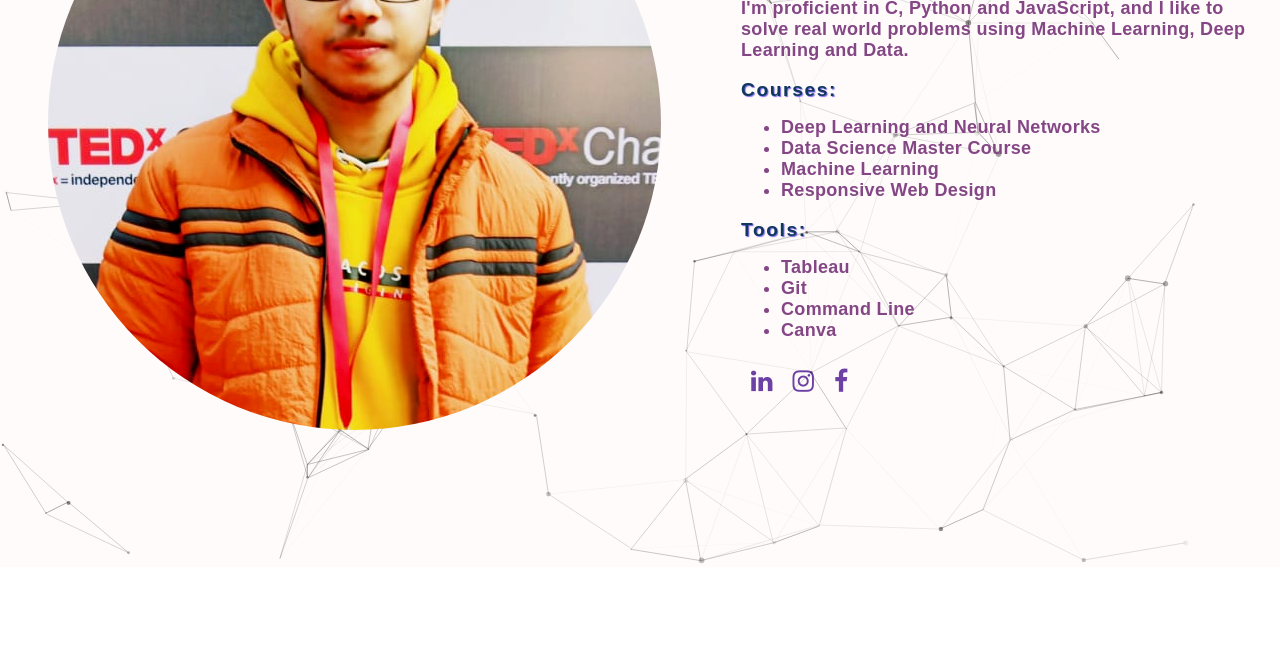
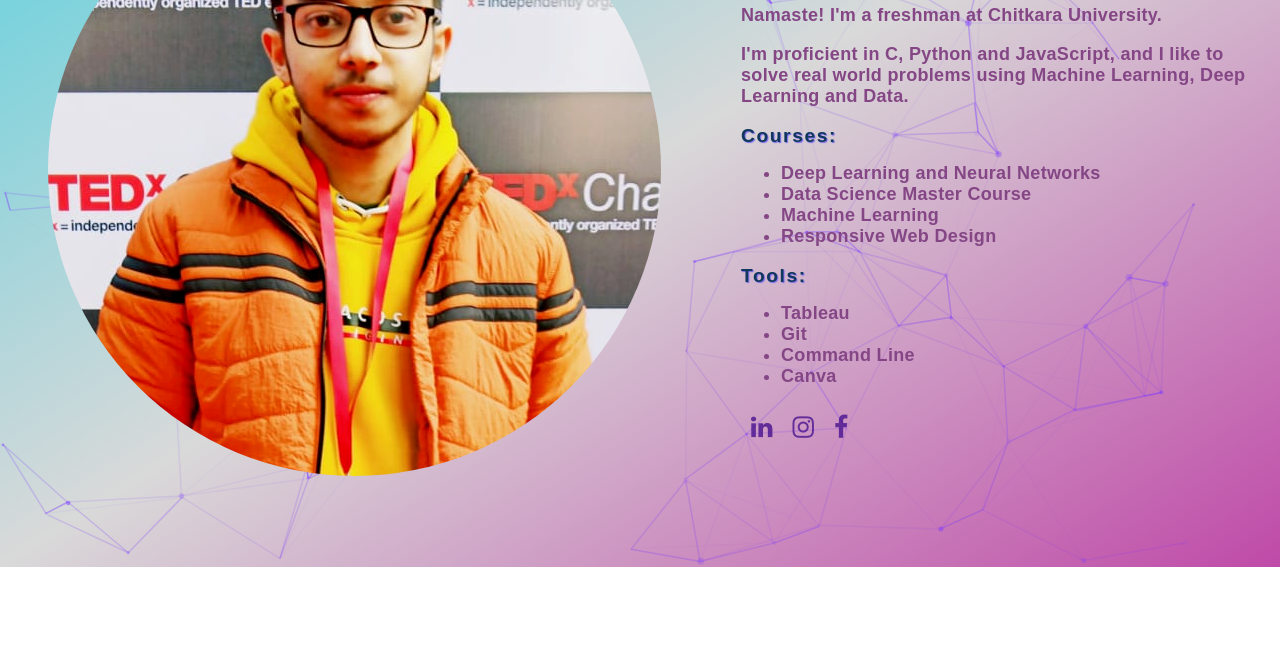
Before and after one commit to KushalBhanot/Introduction, a plain HTML site: page index.html in a window 1280 px wide. Shown: the part 233-896 px from the top of the page. Before the commit the page ends 860 px from the top, so only its background shows below. Drawn offline with nearby package versions, Linux system fonts and the light colour scheme.

Commit message:
Made changes to UI

```diff
--- a/index.html
+++ b/index.html
@@ -51,14 +51,14 @@
         </div>
 
         </div>
-        <script src="https://cdn.jsdelivr.net/particles.js/2.0.0/particles.min.js"></script>
+        <script src="http://cdn.jsdelivr.net/particles.js/2.0.0/particles.min.js"></script>
         <script>particlesJS("particles-js", {
             particles: {
               number: { value: 80, density: { enable: true, value_area: 800 } },
-              color: { value: "#000000" },
+              color: { value: "#7d3cff" },
               shape: {
                 type: "circle",
-                stroke: { width: 0, color: "#000000" },
+                stroke: { width: 0, color: "#7d3cff" },
                 polygon: { nb_sides: 3 },
                 image: { src: "img/github.svg", width: 100, height: 100 }
               },
@@ -68,16 +68,16 @@
                 anim: { enable: false, speed: 1, opacity_min: 0.1, sync: false }
               },
               size: {
-                value: 3,
+                value: 3.5,
                 random: true,
                 anim: { enable: false, speed: 40, size_min: 0.1, sync: false }
               },
               line_linked: {
                 enable: true,
                 distance: 150,
-                color: "#000000",
-                opacity: 0.4,
-                width: 1
+                color: "#7d3cff",
+                opacity: 0.5,
+                width: 1.5
               },
               move: {
                 enable: true,
--- a/stylesheet.css
+++ b/stylesheet.css
@@ -44,10 +44,13 @@ li{
   flex: 1;
   /* background-image: url(cool-background.png);
   background-size: cover; */
-  padding: 10px 40px;
+  margin-top: 12vh;
+  padding-left: 40px;
+  padding-right: 40px;
   text-align: left;
   justify-content: center;
-  margin-top: 5vh;
+  padding-bottom: 0;
+  margin-bottom: 0;
 }
 
 .left{
@@ -65,7 +68,7 @@ li{
 
 #particles-js canvas {
     display: block;
-    background-color: rgba(255, 250, 250, 0.712);
+    background-image: linear-gradient(to bottom right, #51d0de,#d9d9d9,#bf4aa8);
     vertical-align: bottom;
     -webkit-transform: scale(1);
     -ms-transform: scale(1);
```
